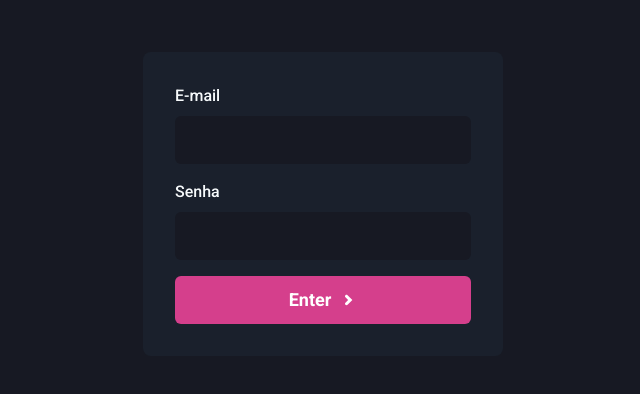
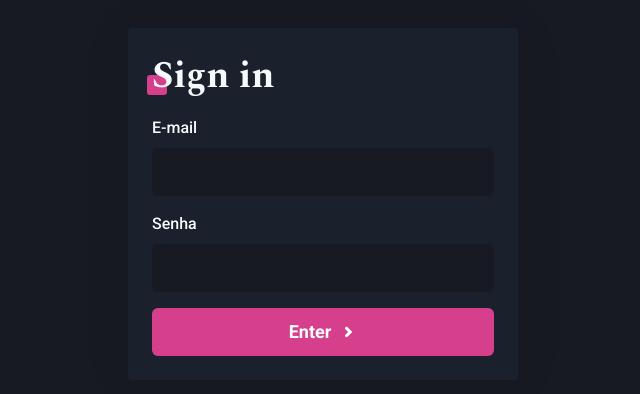
Before and after one commit to dfsilvadev/ignite-dashgo, a Next.js app: page / in a window 1280 px wide. Shown: the part 196-590 px from the top of the page, without its empty margins (317-957 px from the left). Built offline with nearby package versions, Linux system fonts and the light colour scheme.

Commit message:
feat: implementando a page Sign in

```diff
--- a/package.json
+++ b/package.json
@@ -16,7 +16,8 @@
     "next": "10.2.3",
     "react": "17.0.2",
     "react-dom": "17.0.2",
-    "react-icons": "^4.2.0"
+    "react-icons": "^4.2.0",
+    "sass": "^1.34.0"
   },
   "devDependencies": {
     "@types/node": "^15.6.2",
--- a/src/pages/_document.tsx
+++ b/src/pages/_document.tsx
@@ -7,7 +7,7 @@ export default class MyDocument extends Document {
         <Head>
           <link rel="preconnect" href="https://fonts.gstatic.com" />
           <link
-            href="https://fonts.googleapis.com/css2?family=Roboto:wght@400;500;700&display=swap"
+            href="https://fonts.googleapis.com/css2?family=Roboto:wght@400;500;700&family=Rajdhani:wght@500;600;700&?family=Spectral:wght@400;600;700&display=swap"
             rel="stylesheet"
           />
           <link rel="shortcut icon" href="favicon.png" type="image/x-icon" />
--- a/src/pages/index.tsx
+++ b/src/pages/index.tsx
@@ -8,18 +8,22 @@ import {
 } from "@chakra-ui/react";
 import { TiChevronRight } from "react-icons/ti";
 
+import styles from "../styles/signIn.module.scss";
+
 export default function Home() {
   return (
     <Flex width="100vw" height="100vh" align="center" justify="center">
       <Flex
         as="form"
         width="100%"
-        maxWidth="360px"
+        maxWidth="390px"
         background="gray.800"
-        padding={8}
-        borderRadius={8}
+        padding={6}
+        borderRadius={4}
         flexDir="column"
+        className={styles.form}
       >
+        <strong className={styles.title}>Sign in</strong>
         <Stack spacing={4}>
           <FormControl>
             <FormLabel htmlFor="email">E-mail</FormLabel>
--- /dev/null
+++ b/src/styles/signIn.module.scss
@@ -0,0 +1,25 @@
+.form {
+  box-shadow: 0 0 60px rgba(0, 0, 0, 0.05);
+}
+
+.title {
+  font-family: "Spectral", serif;
+  font-size: 2.35rem;
+  line-height: 3rem;
+  position: relative;
+  margin-bottom: 1rem;
+  z-index: 1;
+
+  &:after {
+    display: block;
+    content: "";
+    width: 1.25rem;
+    height: 1.25rem;
+    background: #d53f8c;
+    border-radius: 3px;
+    position: absolute;
+    bottom: 5px;
+    left: -5px;
+    z-index: -1;
+  }
+}
```
Also changed, not shown: 1 other file (tests, documents, lock files or other folders).
